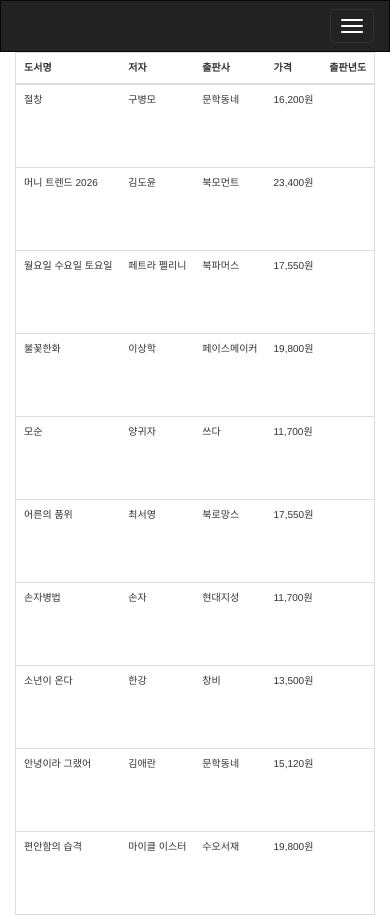
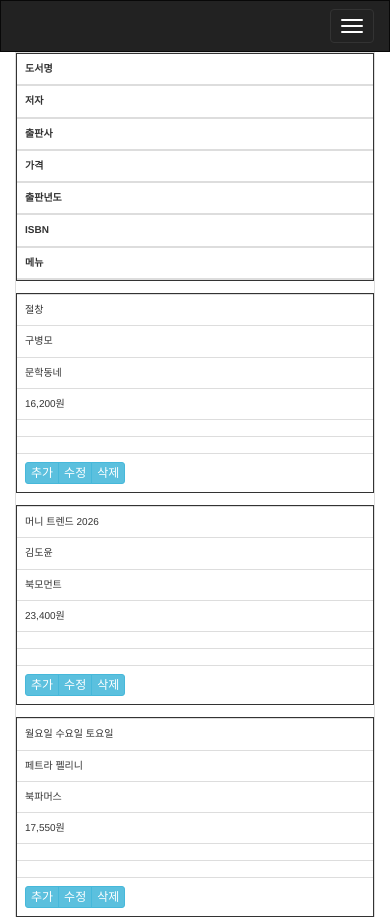
Before and after one commit to sonwoo1014/2025OSShw, a plain HTML site: page view.html in a window 390 px wide. Shown: the top 917 px of the page. Drawn offline with nearby package versions, Linux system fonts and the light colour scheme.

Commit message:
index.html

```diff
--- a/my.css
+++ b/my.css
@@ -29,14 +29,31 @@
         height:auto;
         width: auto;
     }
-
-
       .table {
         font-size: 10px;
         width:100%;
       }
+      .table-responsive table,
+      .table-responsive thead,
+      .table-responsive tbody,
+      .table-responsive th,
+      .table-responsive td,
+      .table-responsive tr {
+        display: block;
+      }
+      .table-responsive tr{
+        border: 1px solid;
+        margin-bottom: 12px;
+      }
+      .table-responstive td {
+        border: none;
+        border-bottom: 1px solid;
+        position: relative;
+        padding-left: 45%;
+        height:30px;
+      }
+    }
 
-    }
     @media screen and (max-height: 300px) {
         .container {
             height: auto;
--- a/view.html
+++ b/view.html
@@ -59,7 +59,7 @@
             <div class="btn-group">
                 <a href="#" class="btn btn-info btn-xs">추가</a>
                 <a href="edit.html?title=절창&author=구병모&publisher=문학동네&price=16,200원" class="btn btn-info btn-xs">수정</a>
-                <a href="#" class="btn btn-info btn-xs" onclick="confrim('게시물을 삭제할까요?')">삭제</a>
+                <a href="#" class="btn btn-info btn-xs" onclick="confirm('게시물을 삭제할까요?')">삭제</a>
             </div>
         </td>
       </tr>
```
